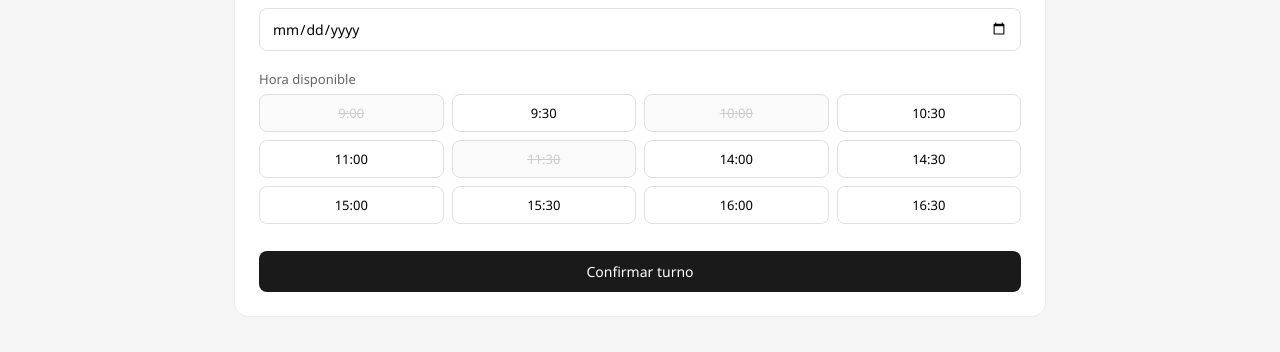
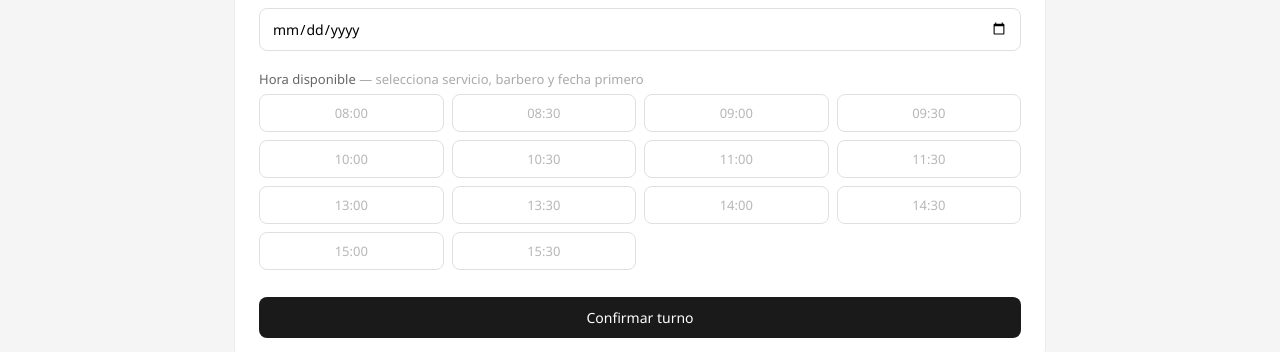
Before and after one commit to Kevinchicaiza96/barberia-turnos, a React (Vite) app: page / in a window 1280 px wide. Shown: the part 448-800 px from the top of the page. Built offline with nearby package versions, Linux system fonts and the light colour scheme; no server answers; the database is empty.

Commit message:
horarios 8am-4pm con descanso y duracion por servicio

```diff
--- a/src/data/datos.js
+++ b/src/data/datos.js
@@ -6,21 +6,36 @@ export const servicios = [
 ]
 
 export const barberos = [
-  { id: 1, nombre: 'Andrés García', horario: 'Lun–Sáb · 8am–5pm' },
-  { id: 2, nombre: 'Luis Martínez', horario: 'Mar–Dom · 9am–6pm' },
-  { id: 3, nombre: 'Felipe Ruiz', horario: 'Lun–Vie · 10am–7pm' },
+  { id: 1, nombre: 'Andrés García', horario: 'Lun–Sáb · 8am–4pm' },
+  { id: 2, nombre: 'Luis Martínez', horario: 'Lun–Sáb · 8am–4pm' },
+  { id: 3, nombre: 'Felipe Ruiz', horario: 'Lun–Sáb · 8am–4pm' },
 ]
 
-export const turnosIniciales = [
-  { id: 1, nombre: 'Carlos Muñoz', servicio: 'Corte + barba', barbero: 'Andrés', hora: '9:00', fecha: '2026-06-12', estado: 'completado' },
-  { id: 2, nombre: 'Juan Pablo R.', servicio: 'Corte de cabello', barbero: 'Luis', hora: '9:30', fecha: '2026-06-12', estado: 'completado' },
-  { id: 3, nombre: 'Santiago V.', servicio: 'Arreglo de barba', barbero: 'Felipe', hora: '10:00', fecha: '2026-06-12', estado: 'completado' },
-  { id: 4, nombre: 'Miguel Ospina', servicio: 'Corte + barba', barbero: 'Andrés', hora: '10:30', fecha: '2026-06-12', estado: 'en curso' },
-  { id: 5, nombre: 'Daniel Herrera', servicio: 'Tintura', barbero: 'Luis', hora: '11:00', fecha: '2026-06-12', estado: 'pendiente' },
-  { id: 6, nombre: 'Ricardo Cano', servicio: 'Corte de cabello', barbero: 'Felipe', hora: '11:30', fecha: '2026-06-12', estado: 'pendiente' },
-]
+export const turnosIniciales = []
 
-export const horasDisponibles = [
-  '9:00', '9:30', '10:00', '10:30', '11:00', '11:30',
-  '14:00', '14:30', '15:00', '15:30', '16:00', '16:30'
-]
+// Genera slots de 30 min entre 8am-12pm y 1pm-4pm
+export function generarSlots() {
+  const slots = []
+  const franjas = [
+    { inicio: 8 * 60, fin: 12 * 60 },
+    { inicio: 13 * 60, fin: 16 * 60 },
+  ]
+  for (const franja of franjas) {
+    let t = franja.inicio
+    while (t < franja.fin) {
+      const hh = String(Math.floor(t / 60)).padStart(2, '0')
+      const mm = String(t % 60).padStart(2, '0')
+      slots.push(`${hh}:${mm}`)
+      t += 30
+    }
+  }
+  return slots
+}
+
+// Dado un slot y duración, devuelve todos los slots que ocupa
+export function slotsOcupados(horaInicio, duracionMin, todosSlots) {
+  const idx = todosSlots.indexOf(horaInicio)
+  if (idx === -1) return []
+  const cantidad = Math.ceil(duracionMin / 30)
+  return todosSlots.slice(idx, idx + cantidad)
+}
--- a/src/pages/Cliente.jsx
+++ b/src/pages/Cliente.jsx
@@ -1,5 +1,9 @@
-import { useState } from 'react'
-import { servicios, barberos, horasDisponibles } from '../data/datos'
+import { useState, useEffect } from 'react'
+import { collection, getDocs } from 'firebase/firestore'
+import { db } from '../firebase'
+import { servicios, barberos, generarSlots, slotsOcupados } from '../data/datos'
+
+const todosSlots = generarSlots()
 
 function Cliente({ agregarTurno }) {
   const [nombre, setNombre] = useState('')
@@ -8,26 +12,64 @@ function Cliente({ agregarTurno }) {
   const [fecha, setFecha] = useState('')
   const [hora, setHora] = useState('')
   const [confirmado, setConfirmado] = useState(false)
+  const [bloqueados, setBloqueados] = useState([])
 
-  const horasOcupadas = ['9:00', '10:00', '11:30']
+  useEffect(() => {
+    if (!barbero || !fecha || !servicio) {
+      setBloqueados([])
+      return
+    }
+    async function cargarOcupados() {
+      const snapshot = await getDocs(collection(db, 'turnos'))
+      const turnosDia = snapshot.docs
+        .map(d => d.data())
+        .filter(t => t.barbero === barberos.find(b => b.id === +barbero)?.nombre.split(' ')[0] && t.fecha === fecha && t.estado !== 'cancelado')
 
-  function reservar() {
+      const ocupados = new Set()
+      for (const t of turnosDia) {
+        const servicioTurno = servicios.find(s => s.nombre === t.servicio)
+        const dur = servicioTurno?.duracion || 30
+        slotsOcupados(t.hora, dur, todosSlots).forEach(s => ocupados.add(s))
+      }
+
+      // Bloquear slots insuficientes para el servicio seleccionado
+      const durSeleccionada = servicios.find(s => s.id === +servicio)?.duracion || 30
+      const finalBloqueados = new Set(ocupados)
+      todosSlots.forEach(slot => {
+        const needed = slotsOcupados(slot, durSeleccionada, todosSlots)
+        if (needed.some(s => ocupados.has(s))) finalBloqueados.add(slot)
+        if (needed.length < Math.ceil(durSeleccionada / 30)) finalBloqueados.add(slot)
+      })
+
+      setBloqueados([...finalBloqueados])
+      setHora('')
+    }
+    cargarOcupados()
+  }, [barbero, fecha, servicio])
+
+  function resetForm() {
+    setConfirmado(false)
+    setNombre('')
+    setHora('')
+    setFecha('')
+    setServicio('')
+    setBarbero('')
+  }
+
+  async function reservar() {
     if (!nombre || !servicio || !barbero || !fecha || !hora) {
       alert('Por favor completa todos los campos')
       return
     }
-
     const servicioObj = servicios.find(s => s.id === +servicio)
     const barberoObj = barberos.find(b => b.id === +barbero)
-
-    agregarTurno({
+    await agregarTurno({
       nombre,
       servicio: servicioObj.nombre,
       barbero: barberoObj.nombre.split(' ')[0],
       fecha,
       hora,
     })
-
     setConfirmado(true)
   }
 
@@ -41,14 +83,7 @@ function Cliente({ agregarTurno }) {
         <p><strong>Barbero:</strong> {barberos.find(b => b.id === +barbero)?.nombre}</p>
         <p><strong>Fecha:</strong> {fecha}</p>
         <p><strong>Hora:</strong> {hora}</p>
-        <button className="btn-primary" onClick={() => {
-          setConfirmado(false)
-          setNombre('')
-          setHora('')
-          setFecha('')
-          setServicio('')
-          setBarbero('')
-        }}>
+        <button className="btn-primary" onClick={resetForm}>
           Reservar otro turno
         </button>
       </div>
@@ -75,7 +110,7 @@ function Cliente({ agregarTurno }) {
             <option value="">Selecciona un servicio</option>
             {servicios.map(s => (
               <option key={s.id} value={s.id}>
-                {s.nombre} — ${s.precio.toLocaleString()}
+                {s.nombre} — ${s.precio.toLocaleString()} ({s.duracion} min)
               </option>
             ))}
           </select>
@@ -96,22 +131,32 @@ function Cliente({ agregarTurno }) {
           <input
             type="date"
             value={fecha}
+            min={new Date().toISOString().split('T')[0]}
             onChange={e => setFecha(e.target.value)}
           />
         </div>
 
         <div className="form-group">
-          <label>Hora disponible</label>
+          <label>
+            Hora disponible
+            {(!barbero || !fecha || !servicio) && (
+              <span style={{ color: '#aaa', fontWeight: 400 }}> — selecciona servicio, barbero y fecha primero</span>
+            )}
+          </label>
           <div className="time-grid">
-            {horasDisponibles.map(h => (
-              <button
-                key={h}
-                className={`time-slot ${horasOcupadas.includes(h) ? 'taken' : ''} ${hora === h ? 'selected' : ''}`}
-                onClick={() => !horasOcupadas.includes(h) && setHora(h)}
-              >
-                {h}
-              </button>
-            ))}
+            {todosSlots.map(h => {
+              const ocupado = bloqueados.includes(h)
+              return (
+                <button
+                  key={h}
+                  className={`time-slot ${ocupado ? 'taken' : ''} ${hora === h ? 'selected' : ''}`}
+                  onClick={() => !ocupado && setHora(h)}
+                  disabled={!barbero || !fecha || !servicio}
+                >
+                  {h}
+                </button>
+              )
+            })}
           </div>
         </div>
 
```
